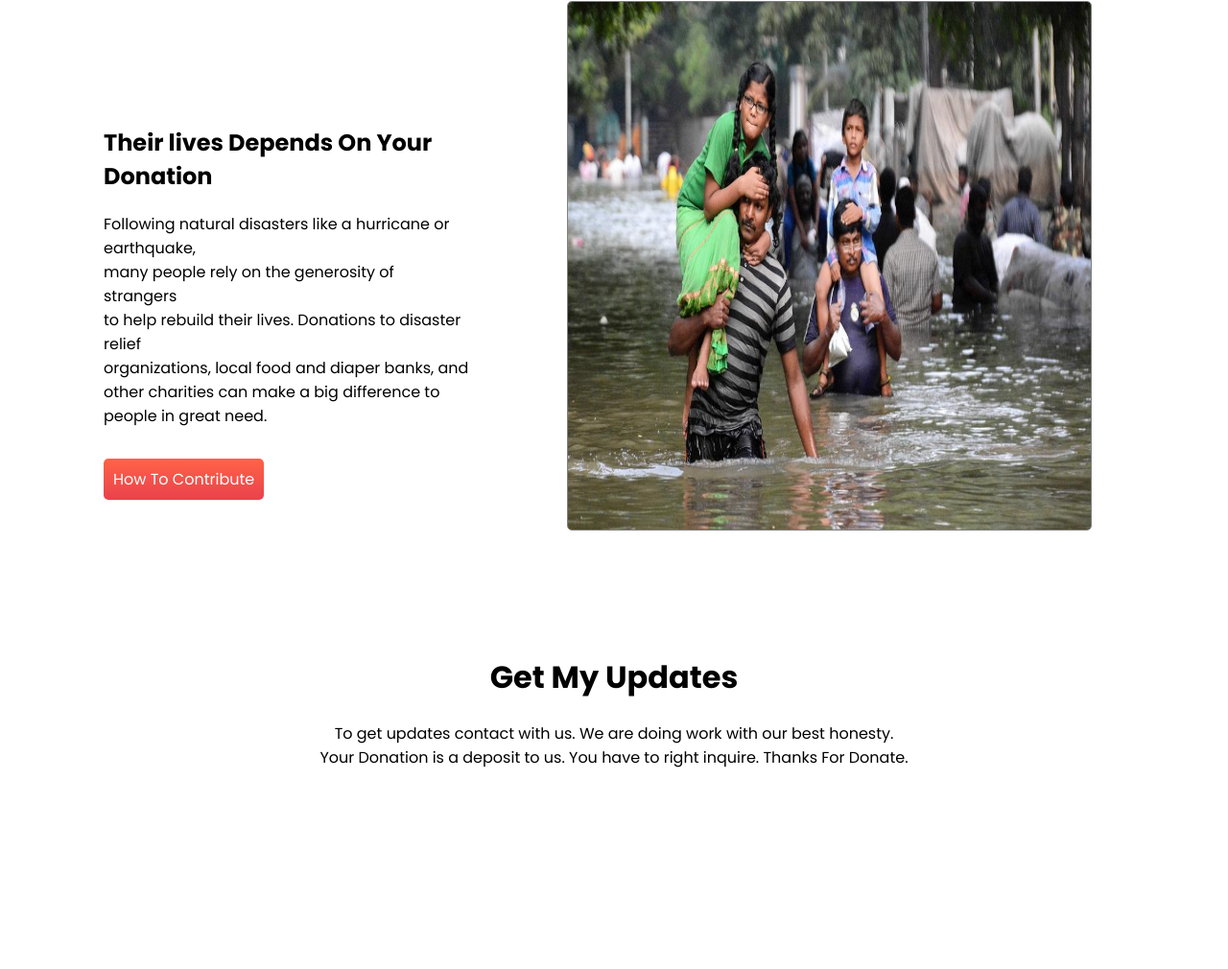
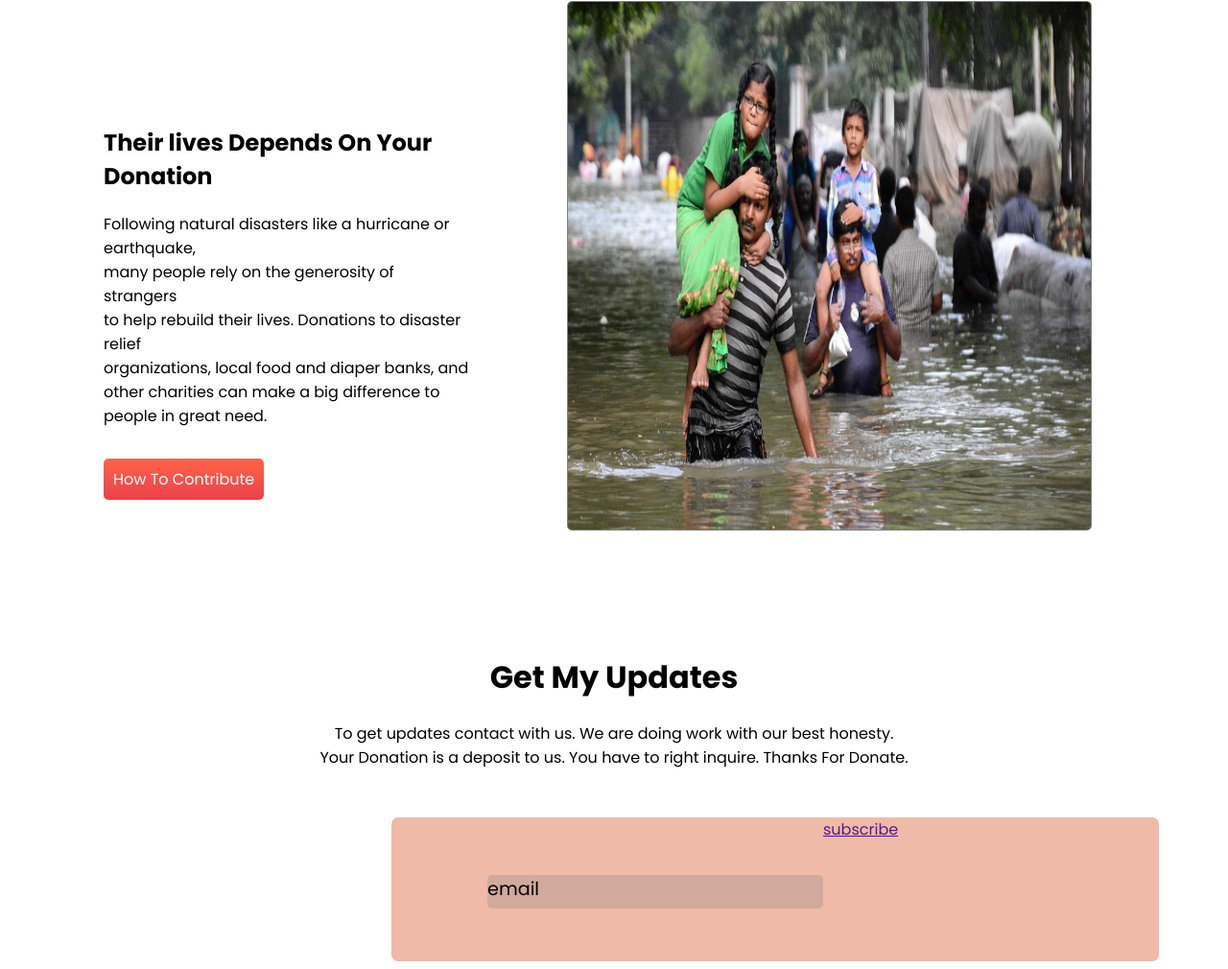
Before and after one commit to ashanur28/Donate-today, a plain HTML site: page index.html in a window 1280 px wide. Shown: the part 1862-2872 px from the top of the page at 96% size. Before the commit the page ends 2680 px from the top, so only its background shows below. Drawn offline with Linux system fonts and the light colour scheme; a web font is replaced by a local one.

Commit message:
8thcommit

```diff
--- a/index.html
+++ b/index.html
@@ -140,8 +140,13 @@
             have to right inquire. Thanks For Donate.
         </p>
     </div>
-    <section>
-
+    <section class="email">
+        <div class="mail">
+            <form action="email">email</form>
+        </div>
+        <div class="sub">
+            <a href="">subscribe</a>
+        </div>
     </section>
 
 
--- a/style.css
+++ b/style.css
@@ -157,3 +157,35 @@ body {
 .contact {
     text-align: center;
 }
+
+.email {
+    display: flex;
+    background-color: rgba(233, 150, 122, 0.655);
+    height: 150px;
+    width: 800px;
+    margin-left: 400px;
+    margin-top: 50px;
+    border: 0px solid black;
+    border-radius: 7px;
+}
+
+.email2 {
+    color: rgba(128, 128, 128, 0.696);
+    padding-top: 35px;
+    border-width: 10px;
+    text-align: center;
+    width: 30%;
+}
+
+.mail {
+    background-color: rgba(128, 128, 128, 0.282);
+    margin-top: 60px;
+    margin-bottom: 5px;
+    margin-left: 100px;
+    height: 35px;
+    width: 350px;
+    border: 0px solid red;
+    border-radius: 5px;
+    font-size: larger;
+    border-left: 10px;
+}
```
